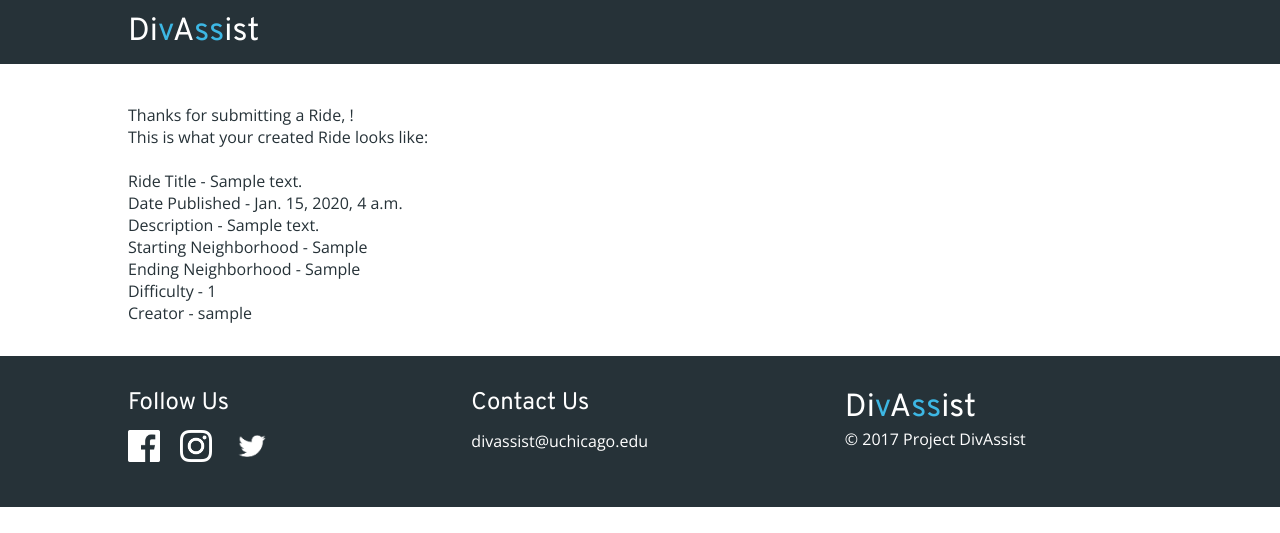
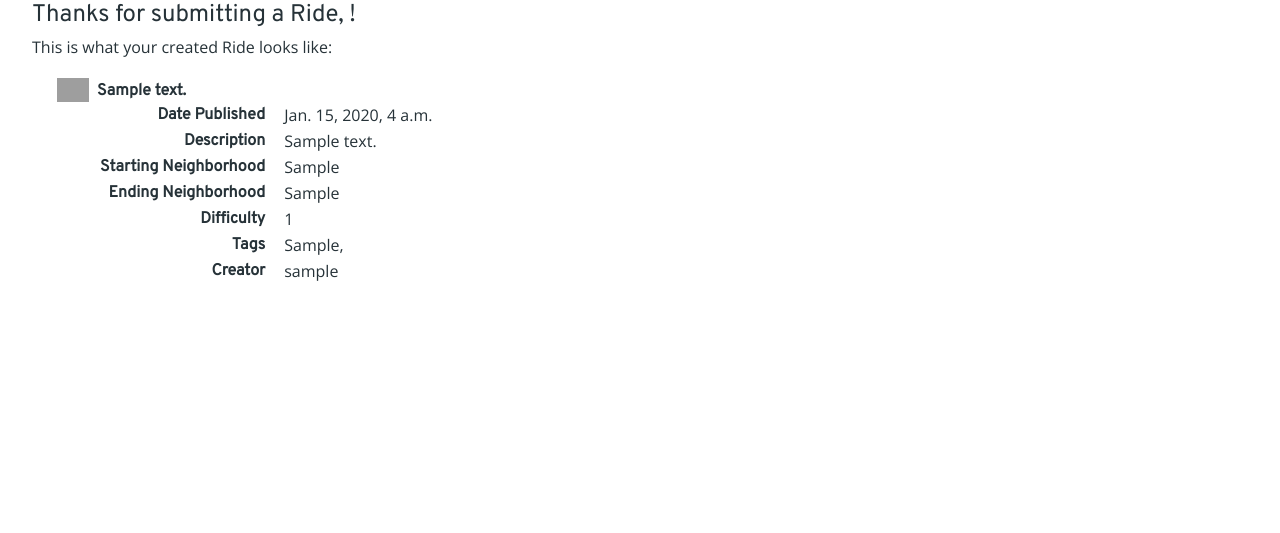
Before and after one commit to marlonliu/DivAssist, a Django app: page /rides/ride_created/ in a window 1280 px wide. Shown: the top 533 px of the page. Run offline with Django 3.2, Linux system fonts and the light colour scheme; tables that the repository leaves empty hold one stand-in row (values such as "Sample post"); some libraries are stand-ins or nearby versions; grey boxes are pictures that could not be loaded.

Commit message:
okay tags are working now

```diff
--- a/divassist/divassist_web/forms.py
+++ b/divassist/divassist_web/forms.py
@@ -50,6 +50,7 @@ class RideForm(forms.Form):
     s_neighborhood = forms.CharField(max_length=200, label=_("StartingNeighborhood"))
     e_neighborhood = forms.CharField(max_length=200, label=_("EndingNeighborhood"))
     difficulty = forms.IntegerField(max_value=10, min_value=1, label=_("Difficulty"))
+    tags = forms.CharField(max_length=100, label=_("TagsString"))
 
 class SearchRideForm(forms.Form):
     # title = forms.RegexField(regex=r'^\w+$', widget=forms.TextInput(attrs=dict(required=False, max_length=100)), label=_("Title"), error_messages={ 'invalid': _("This value must contain only letters, numbers and underscores.") })
@@ -62,3 +63,4 @@ class SearchRideForm(forms.Form):
     CHOICES = ((1, "Easier"), (2, "Harder"), (3, "Equal"))
     difftype = forms.ChoiceField(required=False, choices=CHOICES, label=_("Type"))
     difficulty = forms.IntegerField(required=False, max_value=10, min_value=1, label=_("Difficulty"))
+    tags = forms.CharField(required=False, max_length=100, label=_("Tags"))
--- a/divassist/divassist_web/templates/divassist_web/home_page.html
+++ b/divassist/divassist_web/templates/divassist_web/home_page.html
@@ -5,9 +5,11 @@
 {% block extra-css %}
     <link rel="stylesheet" type="text/css" href="{% static 'divassist_web/home.css' %}" />
 {% endblock %}
+
 {% block user-specific %}
 Welcome, {{ user.username }}. (<a class="link-white" href="/logout/">Logout</a>)
 {% endblock %}
+
 {% block content %}
     <!-- Now you are logged in and it is the home page. We are still working on developing the meaty part of it. -->
     <div id="home-nav">
--- a/divassist/divassist_web/templates/divassist_web/rides/ride_created.html
+++ b/divassist/divassist_web/templates/divassist_web/rides/ride_created.html
@@ -1,15 +1,42 @@
-{% extends "base.html" %}
-{% block title %}You successfully created a Ride!{% endblock %}
-{% block head %}You successfully created a Ride!{% endblock %}
+{% extends "window_base.html" %}
+{% load static %}
+
+{% block title %}You've successfully created a Ride{% endblock %}
+{% block extra-css %}
+    <link rel="stylesheet" type="text/css" href="{% static 'divassist_web/view_ride.css' %}" />
+{% endblock %}
+
 {% block content %}
-    <p>Thanks for submitting a Ride, {{ user.username }}!</p>
-    <p>This is what your created Ride looks like:</p>
-    <br>
-    <p>Ride Title - {{ ride.title_text }}</p>
-    <p>Date Published - {{ ride.pub_date }}</p>
-    <p>Description - {{ ride.desc_text }}</p>
-    <p>Starting Neighborhood - {{ ride.s_neighborhood }}</p>
-    <p>Ending Neighborhood - {{ ride.e_neighborhood }}</p>
-    <p>Difficulty - {{ ride.difficulty }}</p>
-    <p>Creator - {{ ride.owner.username }}</p>
+    <div id="section-title">
+        <p class="title-font-dark" style="padding-bottom: 0.25em;">Thanks for submitting a Ride, {{ user.username }}!</p>
+        <p>This is what your created Ride looks like:</p>
+    </div>
+
+    <div class="record-entry">
+        <img class="bike-icon" src="{% static 'img_src/icon/bike.png' %}" alt="Bike icon">
+        <div class="record-details">
+            <div class="record-title">
+                {{ ride.title_text }}
+                <!-- <span class="show-button">(Show More)</span> -->
+            </div>
+            <div class="hidden-details">
+                <table>
+                    <tr><td class="detail-name">Date Published</td><td>{{ ride.pub_date }}</td></tr>
+                    <tr><td class="detail-name">Description</td><td>{{ ride.desc_text }}</td></tr>
+                    <tr><td class="detail-name">Starting Neighborhood</td><td>{{ ride.s_neighborhood }}</td></tr>
+                    <tr><td class="detail-name">Ending Neighborhood</td><td>{{ ride.e_neighborhood }}</td></tr>
+                    <tr><td class="detail-name">Difficulty</td><td>{{ ride.difficulty }}</td></tr>
+                    <tr><td class="detail-name">Tags</td>
+                        <td>
+                            {% for tag in tags %}
+                                {{ tag.tag }},
+                            {% endfor %}
+                        </td>
+                    </tr>
+                    <tr><td class="detail-name">Creator</td><td>{{ ride.owner.username }}</td></tr>
+                </table>
+            </div>
+            <!-- <div class="hide-button hidden-details">(Show Less)</div> -->
+        </div>
+    </div>
 {% endblock %}
--- a/divassist/divassist_web/templates/divassist_web/search_ride.html
+++ b/divassist/divassist_web/templates/divassist_web/search_ride.html
@@ -26,6 +26,7 @@
                 <tr><th><label for="id_email">Ending Neighborhood</label></th><td>{{ form.end_neighborhood }}</td></tr>
                 <tr><th><label for="id_email">Difficulty Type</label></th><td>{{ form.difftype }}</td></tr>
                 <tr><th><label for="id_email">Difficulty (1-10)</label></th><td>{{ form.difficulty }}</td></tr>
+                <tr><th><label for="id_email">Tags</label></th><td>{{ form.tags }}</td></tr>
             </table>
             <button id="submit-button" type="submit">Search</button>
             <input type="hidden" name="next" value="/home_page" />
--- a/divassist/divassist_web/templates/divassist_web/upload_ride.html
+++ b/divassist/divassist_web/templates/divassist_web/upload_ride.html
@@ -15,6 +15,11 @@
     </div>
 
     <div id="form-container">
+        {% if form.errors %}
+            <!-- TODO: This to be handled nicely. -->
+            <p>Form errors.</p>
+            {{ form.errors }}
+        {% endif %}
         <form method="post" action=".">{% csrf_token %}
             <table>
                 <tr><th><label for="ride_title">Ride Title</label></th><td>{{ form.title_text }}</td></tr>
@@ -22,6 +27,7 @@
                 <tr><th><label for="ride_start">Starting Neighborhood</label></th><td>{{ form.s_neighborhood }}</td></tr>
                 <tr><th><label for="ride_end">Ending Neighborhood</label></th><td>{{ form.e_neighborhood }}</td></tr>
                 <tr><th><label for="ride_difficulty">Difficulty (1-10)</label></th><td>{{ form.difficulty }}</td></tr>
+                <tr><th><label for="ride_tags">Tags (Separated by Commas or Space)</label></th><td>{{ form.tags }}</td></tr>
             </table>
             <button id="submit-button" type="submit">Submit Ride</button>
             <input type="hidden" name="next" value="/home_page" />
--- a/divassist/divassist_web/views.py
+++ b/divassist/divassist_web/views.py
@@ -8,6 +8,7 @@ from django.http import HttpResponseRedirect
 from django.template import RequestContext
 from django.contrib.auth import views as auth_views
 from divassist_web.models import *
+import re
 
 # Rides
 from django.utils import timezone
@@ -90,7 +91,8 @@ def add_ride(request):
     if request.method == 'POST':
         form = RideForm(request.POST)
         if form.is_valid():
-            ride = Ride(
+            # Create new ride
+            new_ride = Ride(
                 title_text=form.cleaned_data['title_text'],
                 pub_date=timezone.now(),
                 desc_text=form.cleaned_data['desc_text'],
@@ -100,8 +102,21 @@ def add_ride(request):
                 # owner=UserProfile.objects.get(user=request.user)
                 owner=request.user
             )
-            ride.save()
-            return HttpResponseRedirect('/rides/ride_created/') # Not made yet
+            new_ride.save()
+
+            # Associate tags with ride, creating tag if it doesn't already exist
+            tags_string = form.cleaned_data['tags']
+            tags_array = list(filter(None, re.split(',| ', tags_string)))   # tokenize by comma and space
+            for tag_name in tags_array:
+                found_tag = Tag.objects.filter(tag=tag_name).first()
+                if not found_tag:
+                    new_tag = Tag(tag=tag_name)
+                    new_tag.save()
+                    found_tag = new_tag
+                found_tag.rides.add(new_ride)
+
+            # Return ride_created page
+            return HttpResponseRedirect('/rides/ride_created/')
     # GET, etc.
     else:
         form = RideForm()
@@ -111,9 +126,11 @@ def add_ride(request):
 	})
 
 def ride_created(request):
+    ride = Ride.objects.last()
     return render(request, 'divassist_web/rides/ride_created.html', {
         'user': request.user,
-        'ride': Ride.objects.last()
+        'ride': ride,
+        'tags': Tag.objects.filter(rides=ride)
     })
 
 def search_ride(request):
@@ -126,6 +143,8 @@ def search_ride(request):
             end_neighborhood = form.cleaned_data['end_neighborhood']
             diffType = form.cleaned_data['difftype']
             difficulty = form.cleaned_data['difficulty']
+            tags_string = form.cleaned_data['tags']
+
             qset = Ride.objects.all()
             if (title):
                 qset = qset.filter(title_text__icontains=title)
@@ -142,6 +161,10 @@ def search_ride(request):
                     qset = qset.filter(difficulty__gt=difficulty)
                 if(diffType == '3'):
                     qset = qset.filter(difficulty=difficulty)
+            # if (tags):
+                # tags_array = list(filter(None, re.split(',| ', tags_string)))   # tokenize by comma and space
+                # for tag_name in tags_array:
+                    # qset = qset.filter(
             filtered_rides = qset.order_by('-pub_date', 'difficulty')
             # return HttpResponseRedirect('/view_rides/') # Not made yet
             # return render(request, 'divassist_web/rides/view_rides.html', {
@@ -156,17 +179,32 @@ def search_ride(request):
     })
 
 def view_all_rides(request):
+    all_rides = Ride.objects.all()
+    # A list of lists of tags to pass into template
+    # I really can't think of a better way with our current design
+    tags = []
+    for ride in all_rides:
+        ride_tags = Tag.objects.filter(rides=ride)
+        tags.append(ride_tags)
+    rides_and_tags = zip(all_rides, tags)
     # return render(request, 'divassist_web/rides/view_ride.html', {
     return render(request, 'divassist_web/view_ride.html', {
         'user': request.user,
-        'rides': Ride.objects.all()
+        'rides_and_tags': rides_and_tags    # zipped list of rides and tags
     })
 
 def view_specific_rides(request, rides):
+    # A list of lists of tags to pass into template
+    # I really can't think of a better way with our current design
+    tags = []
+    for ride in rides:
+        ride_tags = Tag.objects.filter(rides=ride)
+        tags.append(ride_tags)
+    rides_and_tags = zip(rides, tags)
     # return render(request, 'divassist_web/rides/view_ride.html', {
     return render(request, 'divassist_web/view_ride.html', {
         'user': request.user,
-        'rides': rides
+        'rides_and_tags': rides_and_tags
     })
 
 def landing(request, time):
```
Also changed, not shown: divassist/divassist_web/templates/divassist_web/view_ride.html (+9 -2 lines), 1 other file. Lines whose indentation alone changed are shown as unchanged.
